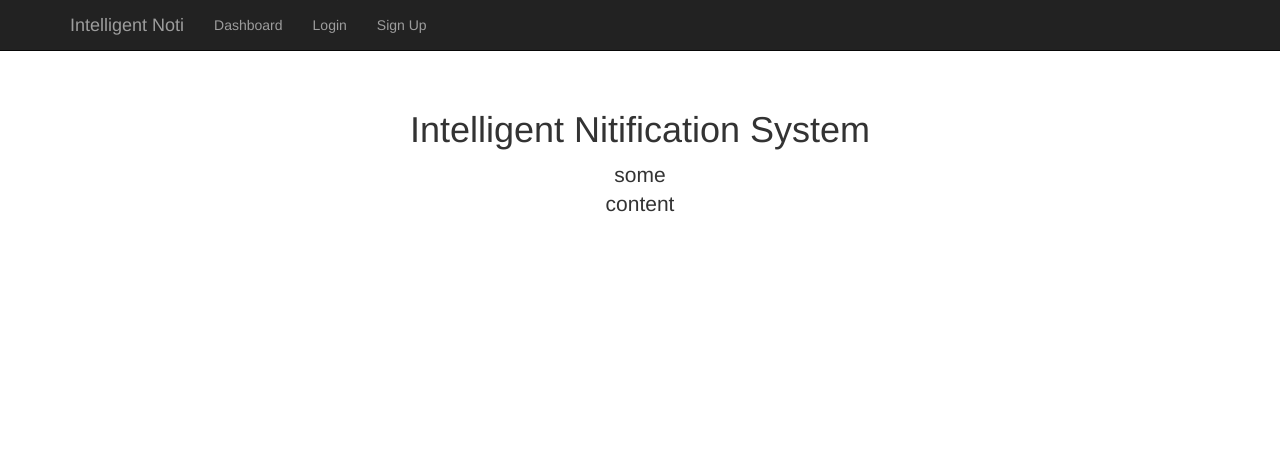
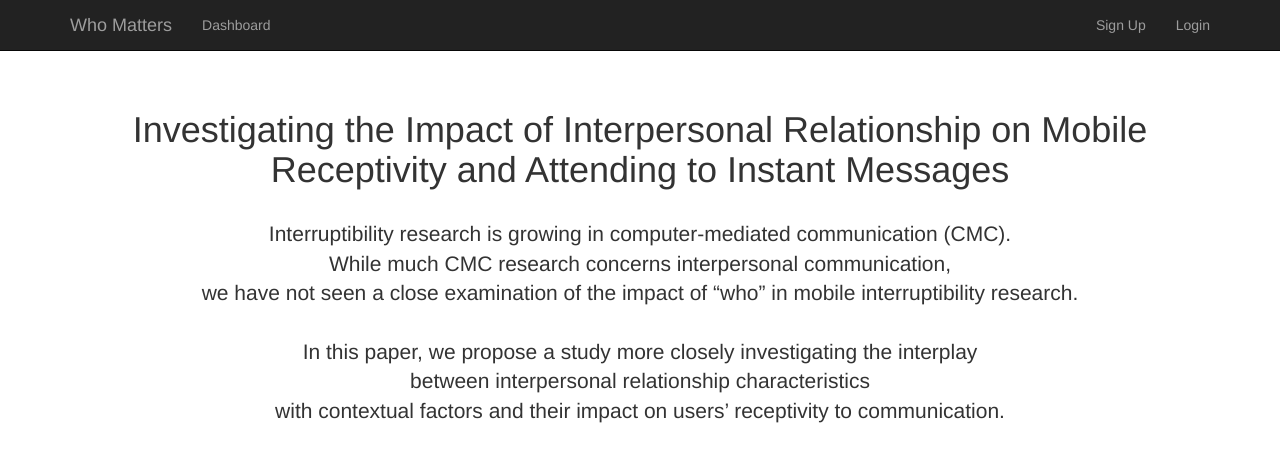
Before and after one commit to NCTUMUILab/intelligent_noti, a Flask app: page / in a window 1280 px wide. Shown: the top 462 px of the page. Run offline with Flask 2, Linux system fonts and the light colour scheme; some libraries are stand-ins or nearby versions.

Commit message:
minor changes: template files

```diff
--- a/app.py
+++ b/app.py
@@ -9,15 +9,18 @@ from login import login_manager, load_user
 from get_facebook import fbMessenger, ThreadInfo
 from json import dumps
 from testing import contacts_test
+from flask_debugtoolbar import DebugToolbarExtension
 
 
 # init bootstrap
 Bootstrap(app)
+app.debug = True
+# toolbar = DebugToolbarExtension(app)
 
 ### route ###
 @app.route('/')
 def index():
-	return render_template('index.html')
+	return render_template('index.html', current_user=current_user)
 
 ## User System ##
 @app.route('/login', methods=['GET', 'POST'])
@@ -60,7 +63,8 @@ def logout():
 @login_required
 def dashboard():
 	questionnaires = ContactQuestionnaire.query.filter_by(user_id=current_user.id).all()
-	return render_template('dashboard.html', name=current_user.username, questionnaires=questionnaires)
+	userQ_done = UserQuestionnaire.query.filter_by(user_id=current_user.id).first()
+	return render_template('dashboard.html', name=current_user.username, questionnaires=questionnaires, userQ_done=userQ_done)
 
 ### Facebook ###
 @app.route('/facebook', methods=['GET', 'POST'])
@@ -69,10 +73,12 @@ def facebook():
 	form = FacebookLoginForm()
 	if form.validate_on_submit():
 		print("start scanning fbMessenger")
-		# fb = fbMessenger(form.account.data, form.password.data)
-		# contacts = fb.get_messages()
-		# contacts = sorted(contacts, reverse=True, key=lambda c: c.msg_count)
-		contacts = sorted(contacts_test, reverse=True, key=lambda c: c.msg_count) ## for testing
+		# facebook login
+		fb = fbMessenger(form.account.data, form.password.data)
+		contacts = fb.get_messages()
+		contacts = sorted(contacts, reverse=True, key=lambda c: c.msg_count)
+		# for testing
+		# contacts = sorted(contacts_test, reverse=True, key=lambda c: c.msg_count) ## for testing
 		return render_template('contact_list.html', name=current_user.username, contacts=contacts)
 
 	return render_template('facebook_login.html', form=form)
@@ -103,10 +109,10 @@ def find_questionnaire(current_user, user_id, questionnaire_id):
 			return 0, "Found", questionnaire
 	return 2, "you don't have THIS questionnaire", None
 
-@app.route('/questionnaire/<user_id>/<questionnaire_id>', methods=['GET', 'POST'])
+@app.route('/questionnaire/<int:user_id>/<int:questionnaire_id>', methods=['GET', 'POST'])
 @login_required
 def questionnaire(user_id, questionnaire_id):
-	error, message, questionnaire = find_questionnaire(current_user=current_user, user_id=int(user_id), questionnaire_id=int(questionnaire_id))
+	error, message, questionnaire = find_questionnaire(current_user=current_user, user_id=user_id, questionnaire_id=questionnaire_id)
 	if error:
 		return message
 
--- a/templates/contact_questionnaire.html
+++ b/templates/contact_questionnaire.html
@@ -19,7 +19,7 @@ Questionnaire
 
       <form action="/questionnaire/{{ questionnaire.user_id }}/{{ questionnaire.id }}" method="post">
 
-        <h1>Contact {{ questionnaire.contact_name }}</h1>
+        <h1>聯絡人關係問卷： {{ questionnaire.contact_name }}</h1>
         <p>以下問題會針對題目中顯示之聯絡人回答</p>
 
         <h3>1.你和{{ questionnaire.contact_name }}的關係是？</h3>
--- a/templates/dashboard.html
+++ b/templates/dashboard.html
@@ -18,7 +18,9 @@ Dashboard
 		{# SIDE BAR #}
 		<div class="col-sm-3 col-md-2 sidebar">
 			<ul class="nav nav-sidebar">
+				{% if not userQ_done %}
 				<li><a href="{{ url_for('user_questionnaire') }}">User Questionnaire</a></li>
+				{% endif %}
 				{# <li class="active"><a href="{{ url_for('facebook') }}">Facebook Login <span class="sr-only">(current)</span></a></li>
 				<li><a href="#">Export</a></li> #}
 			</ul>
--- a/templates/group_questionnaire.html
+++ b/templates/group_questionnaire.html
@@ -19,7 +19,7 @@ Questionnaire
 
       <form action="/questionnaire/{{ questionnaire.user_id }}/{{ questionnaire.id }}" method="post">
 
-        <h1>Group</h1>
+        <h1>聯絡人關係問卷： {{ questionnaire.contact_name }}</h1>
         <p>以下問題會針對題目中顯示之群組回答</p>
 
         <h3>1.你和{{ questionnaire.contact_name }}的關係是？</h3>
--- a/templates/index.html
+++ b/templates/index.html
@@ -19,13 +19,20 @@ IM MSG
 				<span class="icon-bar"></span>
 				<span class="icon-bar"></span>
 			</button>
-          <a class="navbar-brand" href="{{ url_for('index') }}">Intelligent Noti</a>
+			<a class="navbar-brand" href="{{ url_for('index') }}">Who Matters</a>
 		</div>
-        <div id="navbar" class="collapse navbar-collapse">
-          <ul class="nav navbar-nav">
+		<div id="navbar" class="navbar-collapse collapse">
+			<ul class="nav navbar-nav navbar-left">
 				<li><a href="{{ url_for('dashboard') }}">Dashboard</a></li>
+			</ul>
+			<ul class="nav navbar-nav navbar-right">
+				{% if not current_user.is_authenticated %}
+				<li><a href="{{ url_for('signup') }}">Sign Up</a></li>
 				<li><a href="{{ url_for('login') }}">Login</a></li>
-            <li><a href="{{ url_for('signup') }}">Sign Up</a></li>
+				{% else %}
+				<li><a href="{{ url_for('dashboard') }}">{{ current_user.username }}</a></li>
+				<li><a href="{{ url_for('logout') }}">Log Out</a></li>
+				{% endif %}
 			</ul>
 		</div><!--/.nav-collapse -->
 	</div>
@@ -34,8 +41,9 @@ IM MSG
 <div class="container">
 
 	<div class="starter-template">
-        <h1>Intelligent Nitification System</h1>
-        <p class="lead">some<br>content</p>
+		<h1>Investigating the Impact of Interpersonal Relationship on Mobile Receptivity and Attending to Instant Messages</h1>
+		<br>
+		<p class="lead">Interruptibility research is growing in computer-mediated communication (CMC). <br>While much CMC research concerns interpersonal communication, <br>we have not seen a close examination of the impact of “who” in mobile interruptibility research. <br><br>In this paper, we propose a study more closely investigating the interplay <br>between interpersonal relationship characteristics <br>with contextual factors and their impact on users’ receptivity to communication.</p>
 	</div>
 
 </div><!-- /.container -->
--- a/templates/layout.html
+++ b/templates/layout.html
@@ -11,7 +11,7 @@
 				<span class="icon-bar"></span>
 				<span class="icon-bar"></span> #}
 			</button>
-			<a class="navbar-brand" href="{{ url_for('index') }}">Intelligent Notification System</a>
+			<a class="navbar-brand" href="{{ url_for('index') }}">Who Matters</a>
 		</div>
 		<div id="navbar" class="navbar-collapse collapse">
 			<ul class="nav navbar-nav navbar-right">
```
Lines whose indentation alone changed are shown as unchanged.
